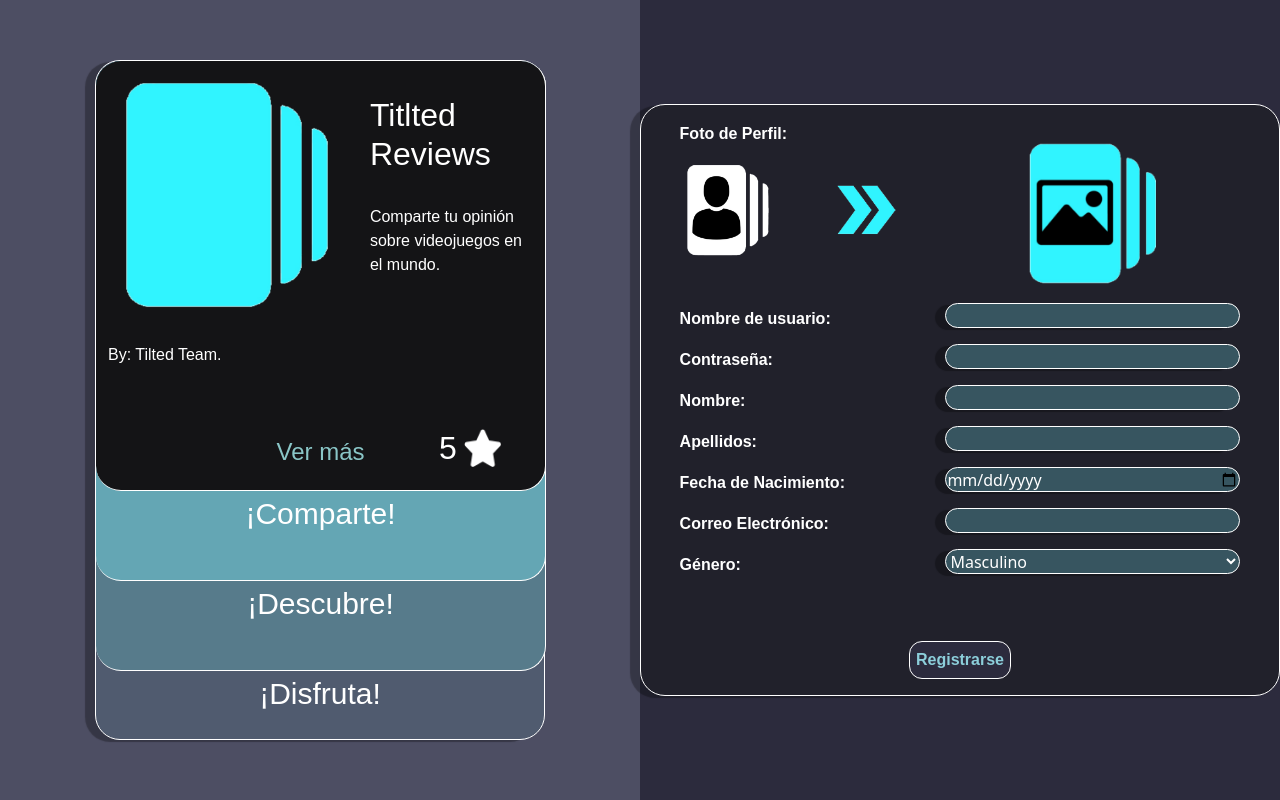
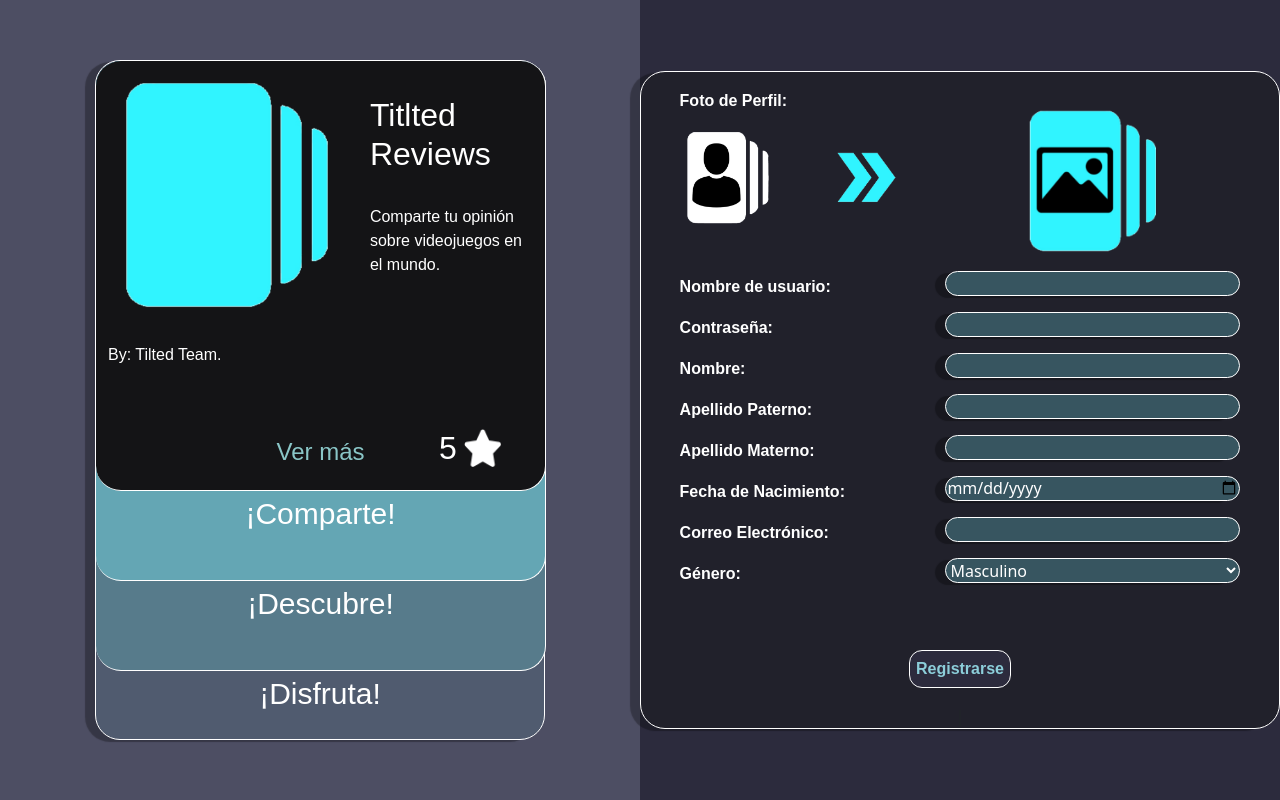
Before and after one commit to FujimaruR/PW2, a React (Create React App) app in the folder web2/front/: page /Register in a window 1280 px wide. Built offline with nearby package versions, Linux system fonts and the light colour scheme.

Commit message:
Agregando_Apellido_Pa_Ma
Agregué el apellido paterno y materno, solo los campos visuales en register

```diff
--- a/web2/front/src/components/register_card.jsx
+++ b/web2/front/src/components/register_card.jsx
@@ -122,7 +122,8 @@ const RegisterCard = () => {
                         <LabelText text="Nombre de usuario:" id="text-pc" />
                         <LabelText text="Contraseña:" id="text-pc" />
                         <LabelText text="Nombre:" id="text-pc" />
-                        <LabelText text="Apellidos:" id="text-pc" />
+                        <LabelText text="Apellido Paterno:" id="text-pc" />
+                        <LabelText text="Apellido Materno:" id="text-pc" />
                         <LabelText text="Fecha de Nacimiento:" id="text-pc" />
                         <LabelText text="Correo Electrónico:" id="text-pc" />
                         <LabelText text="Género:" id="text-pc" />
@@ -142,8 +143,18 @@ const RegisterCard = () => {
                         <InputText type="password" name="pass" id="pass" value={password} onChange={(e) => setPassword(e.target.value)} />
                         <LabelText text="Nombre:" id="text-mb" />
                         <InputText type="text" name="name" id="name" value={name} onChange={(e) => setName(e.target.value)} />
-                        <LabelText text="Apellidos:" id="text-mb" />
+
+
+                          {/*Agregué el apellido paterno y materno */}
+                        {/*Aguas a la hora de mandar a la BD */}
+
+
+                        <LabelText text="Apellido Paterno:" id="text-mb" />
                         <InputText type="text" name="lastname" id="lastname" value={lastName} onChange={(e) => setLastName(e.target.value)} />
+
+                        <LabelText text="Apellido Materno:" id="text-mb" />
+                        <InputText type="text" name="lastname" id="lastname" value={lastName} onChange={(e) => setLastName(e.target.value)} />
+
                         <LabelText text="Fecha de Nacimiento:" id="text-mb" />
                         <InputText type="date" name="date" id="date" value={dateOfBirth} onChange={(e) => setDateOfBirth(e.target.value)} />
                         <LabelText text="Correo electronico:" id="text-mb" />
@@ -158,7 +169,7 @@ const RegisterCard = () => {
                     </div>
                     <div className='col-md-12 text-center mb-3 mt-5'>
                         <ButtonSubmit type="submit" name="btn_submit" id="btn_submit" value="Registrarse" />
-                    </div>
+                    </div>|
                     {errorMessage && <div className="col-md-12 text-center text-danger">{errorMessage}</div>}
                 </form>
             </div>
--- a/web2/front/src/pages/Register.jsx
+++ b/web2/front/src/pages/Register.jsx
@@ -1,8 +1,10 @@
 import React from 'react';
-import RegisterCard from '../components/register_card';
+import RegisterCard from '../components/register_card'; //Mandamos a llamar el componente de los botones, colores (recursos) para el diseño
 import SideCards from '../components/side_cards';
 
-const Register = () =>
+//JSX pq es el estandar de react ajsjajasj plus sirve pa diferenciarlos con los js
+
+const Register = () => //componente de registro
 {
     return(
         <div className='' style={{width: '100%', height: '100vh', margin: '0px', padding: '0px'}}>
```
